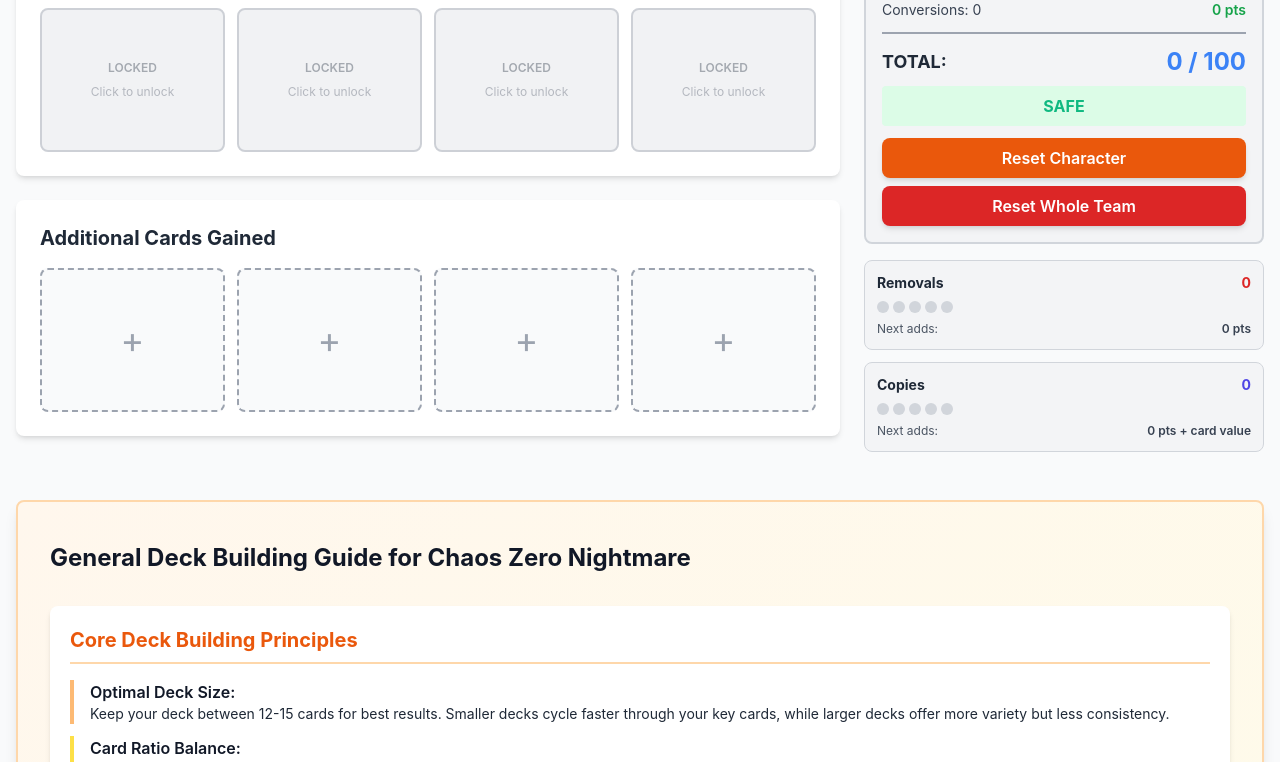
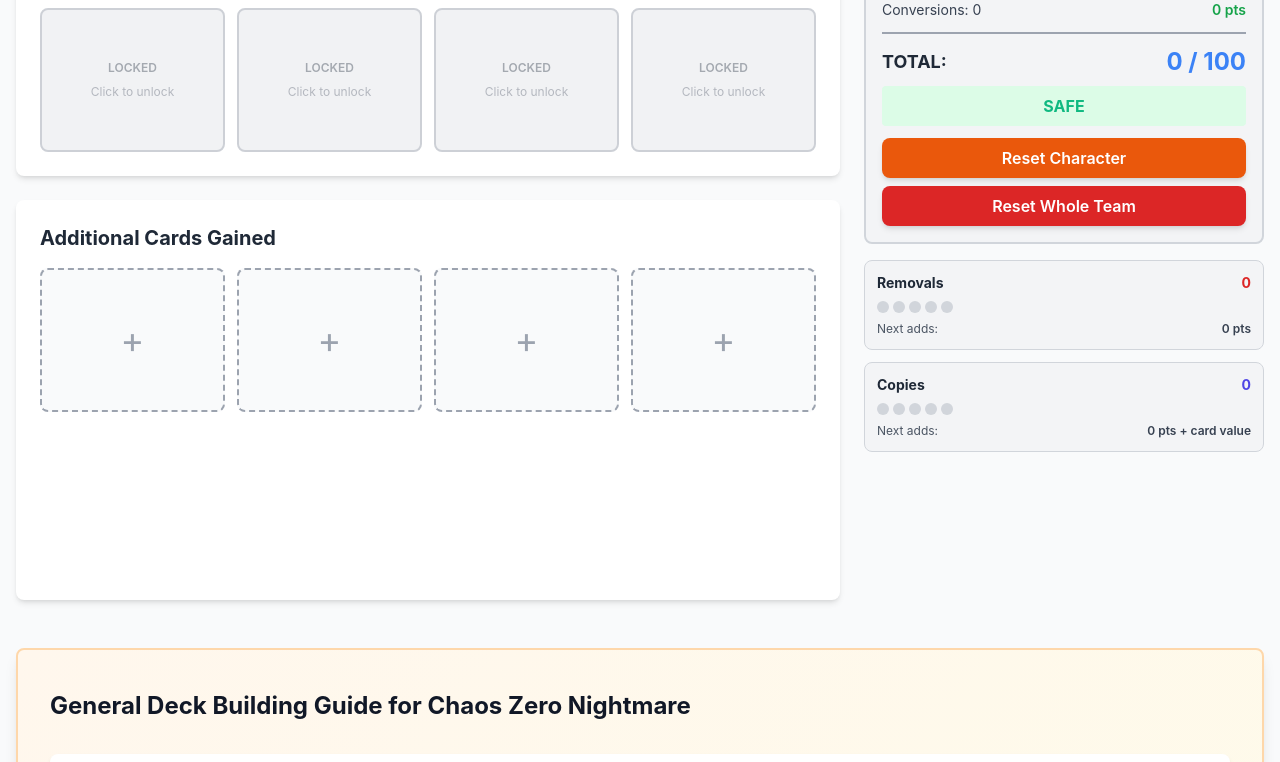
Before and after one commit to Jaxic/CZN-Calc, a React (Vite) app: page / in a window 1280 px wide. Shown: the part 2348-3110 px from the top of the page. Built offline with nearby package versions, Linux system fonts and the light colour scheme.

Commit message:
Add minimum height to Additional Cards section for better alignment
- Added lg:min-h-[400px] to Additional Cards container
- Added lg:items-start to grid for proper alignment
- Helps bottom edges of sections align better on desktop

```diff
--- a/src/App.jsx
+++ b/src/App.jsx
@@ -170,7 +170,7 @@ function App() {
             </div>
 
             {/* Two-column layout on desktop, stacked on mobile */}
-            <div className="grid grid-cols-1 lg:grid-cols-3 gap-6">
+            <div className="grid grid-cols-1 lg:grid-cols-3 gap-6 lg:items-start">
               {/* Left column: Cards */}
               <div className="lg:col-span-2 space-y-6">
                 {/* Base Cards */}
@@ -179,7 +179,7 @@ function App() {
                 </div>
 
                 {/* Additional Cards */}
-                <div className="bg-white dark:bg-gray-800 rounded-lg shadow-md p-4 md:p-6 transition-colors">
+                <div className="bg-white dark:bg-gray-800 rounded-lg shadow-md p-4 md:p-6 transition-colors lg:min-h-[400px]">
                   <AdditionalCardsSection />
                 </div>
               </div>
```
